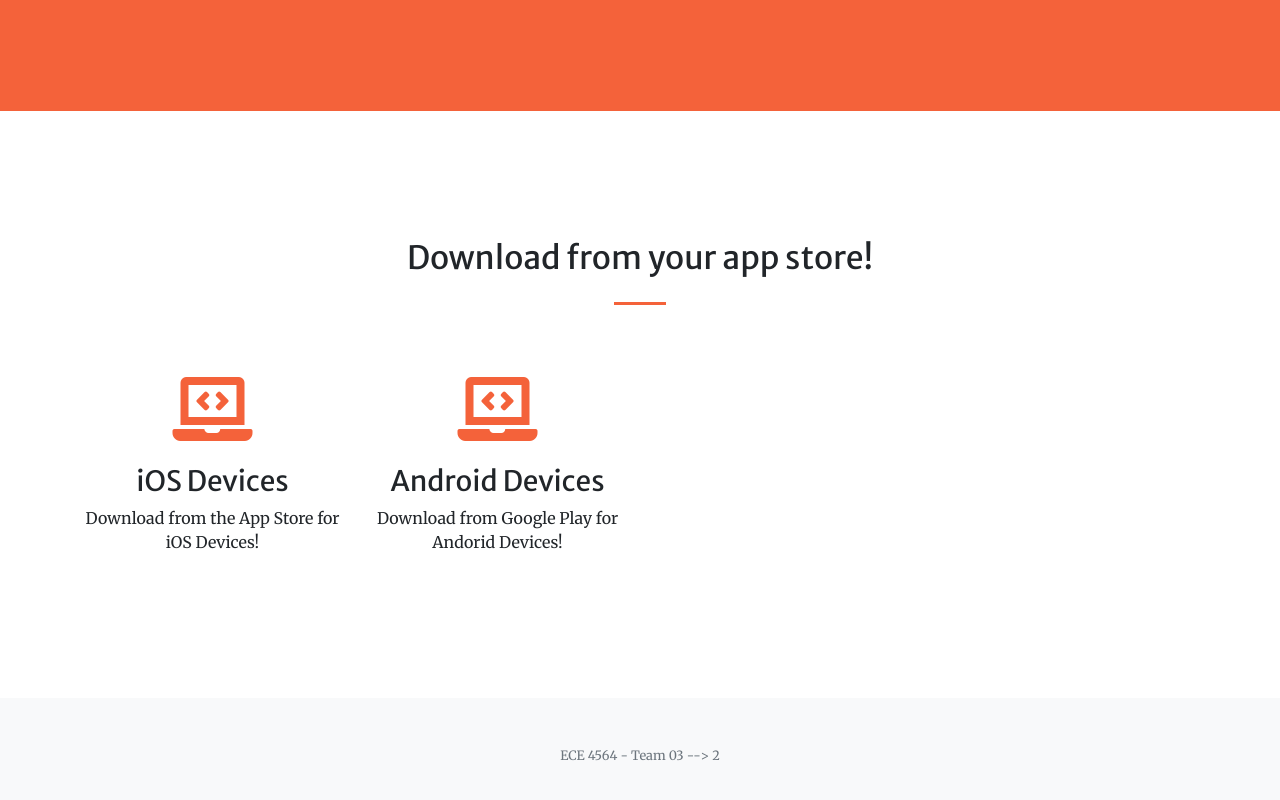
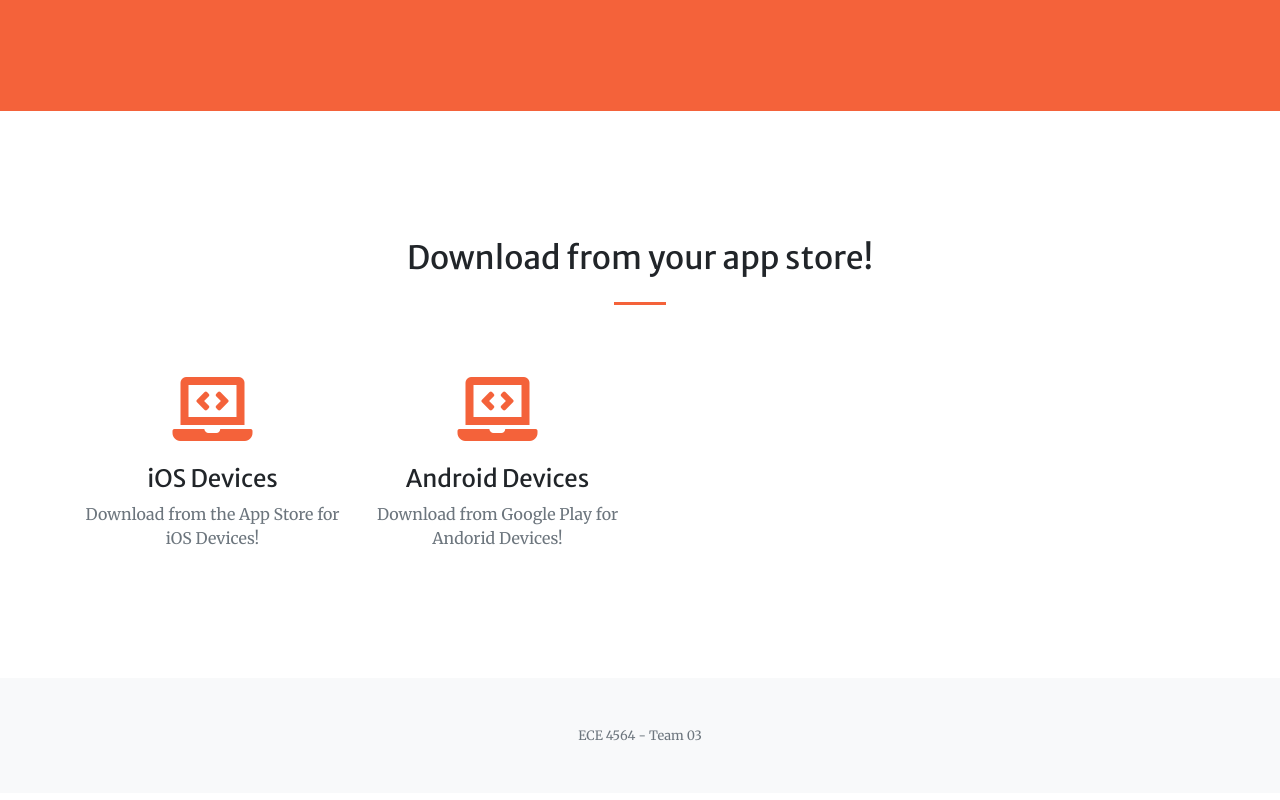
Before and after one commit to gurleen-matharoo/gurleen-matharoo.github.io, a website with bundled scripts: page index.html in a window 1280 px wide. Shown: the part 1154-1954 px from the top of the page. Built offline with nearby package versions, Linux system fonts and the light colour scheme.

Commit message:
give up on trying to center download information

```diff
--- a/index.html
+++ b/index.html
@@ -85,15 +85,15 @@
         <div class="col-lg-3 col-md-6 text-center">
           <div class="mt-5">
             <i class="fas fa-4x fa-laptop-code text-primary mb-4"></i>
-            <h3 class="text-center mt-0">iOS Devices</h3>
-            <p style="text-align:center;">Download from the App Store for iOS Devices!</p>
+            <h3 class="h4 mb-2">iOS Devices</h3>
+            <p class="text-muted mb-0">Download from the App Store for iOS Devices!</p>
           </div>
         </div>
         <div class="col-lg-3 col-md-6 text-center">
           <div class="mt-5">
             <i class="fas fa-4x fa-laptop-code text-primary mb-4"></i>
-            <h3 class="text-center mt-0">Android Devices</h3>
-            <p style="text-align:center;">Download from Google Play for Andorid Devices!</p>
+            <h3 class="h4 mb-2">Android Devices</h3>
+            <p class="text-muted mb-0">Download from Google Play for Andorid Devices!</p>
           </div>
         </div>
       </div>
@@ -103,7 +103,7 @@
   <!-- Footer -->
   <footer class="bg-light py-5">
     <div class="container">
-      <div class="small text-center text-muted">ECE 4564 - Team 03 --> 2</div>
+      <div class="small text-center text-muted">ECE 4564 - Team 03</div>
     </div>
   </footer>
 
```
